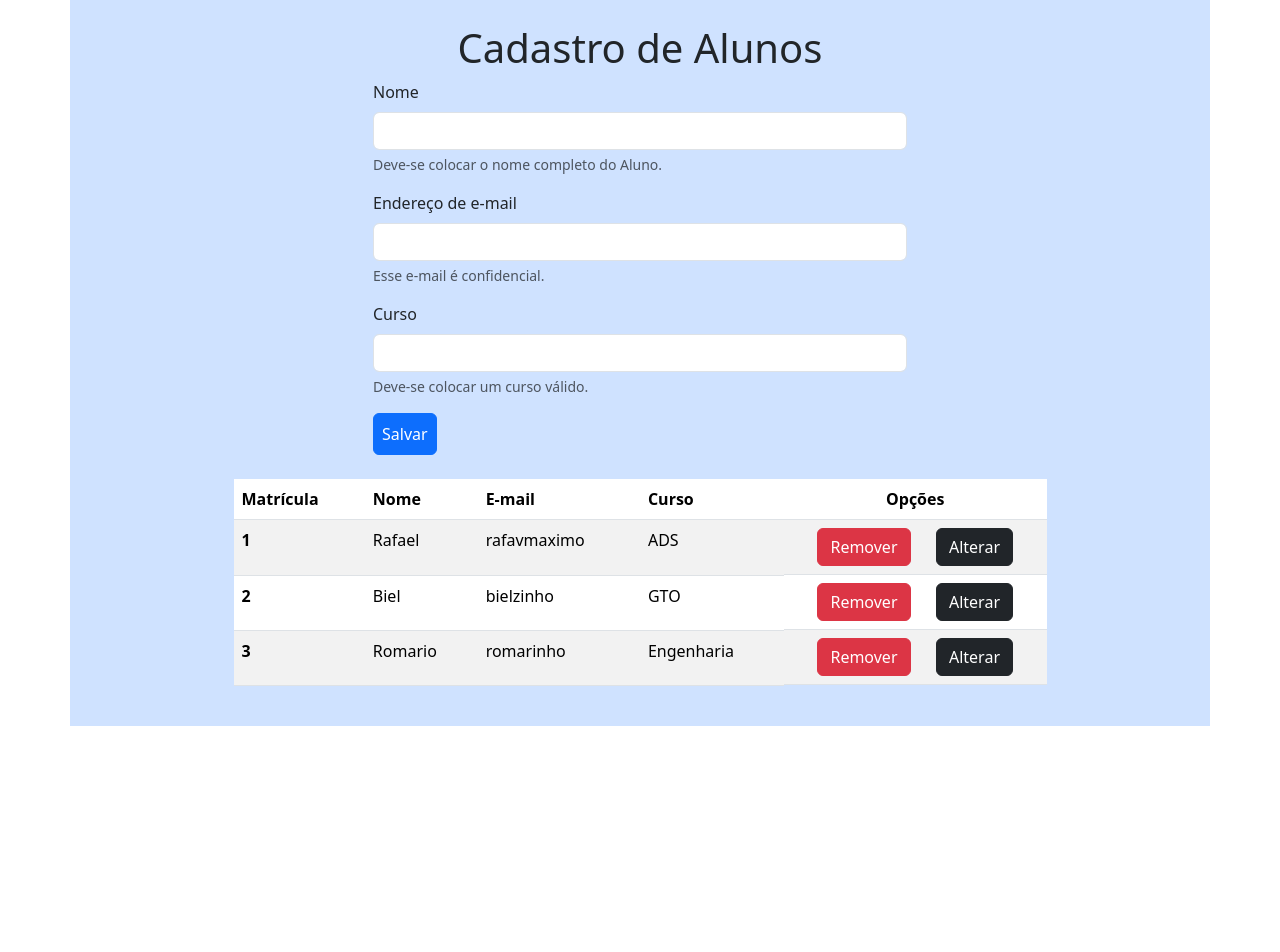
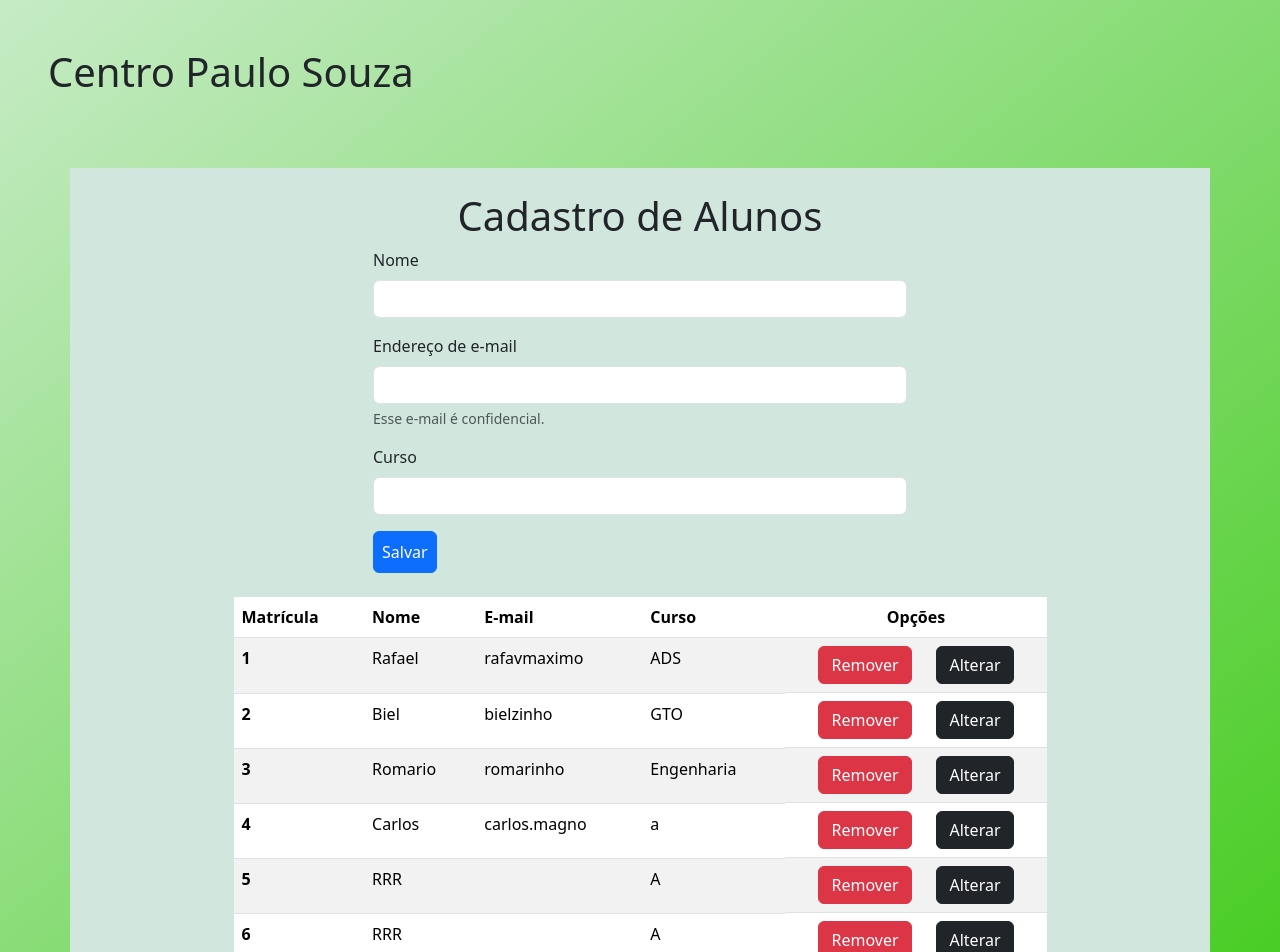
Before and after one commit to rafaelvieiramaximo/Cadastro-de-Aluno, an Angular app: page / in a window 1280 px wide. Shown: the top 952 px of the page. Before the commit the page ends 800 px from the top, so only its background shows below. Built offline with nearby package versions, Linux system fonts and the light colour scheme; data requests are answered from the project's data file.

Commit message:
:white_check_mark:Validators

```diff
--- a/db.json
+++ b/db.json
@@ -17,6 +17,24 @@
       "name": "Romario",
       "email": "romarinho",
       "course": "Engenharia"
+    },
+    {
+      "id": 4,
+      "name": "Carlos",
+      "email": "carlos.magno",
+      "course": "a"
+    },
+    {
+      "id": 5,
+      "name": "RRR",
+      "email": null,
+      "course": "A"
+    },
+    {
+      "id": 6,
+      "name": "RRR",
+      "email": null,
+      "course": "A"
     }
   ]
 }
--- a/src/app/app.component.html
+++ b/src/app/app.component.html
@@ -1 +1,2 @@
+<h1 class="m-auto p-5">Centro Paulo Souza</h1>
 <app-students></app-students>
--- a/src/app/students/students.component.html
+++ b/src/app/students/students.component.html
@@ -1,4 +1,4 @@
-<div class="container bg-primary-subtle p-4 t-2">
+<div class="container bg-success-subtle p-4 t-2 my-4">
     <div class="row">
         <div class="col-6 m-auto">
             <h1 class="text-center">Cadastro de Alunos</h1>
@@ -6,7 +6,12 @@
                 <div class="mb-3">
                     <label for="nome" class="form-label">Nome</label>
                     <input type="text" class="form-control" id="nome" formControlName="name">
-                    <div id="nameHelp" class="form-text">Deve-se colocar o nome completo do Aluno.</div>
+                    <small class="text-danger" *ngIf="isError && name.hasError('minlength')">
+                        *Nome tem que no mínimo 3 caracteres
+                    </small>
+                    <small class="text-danger" *ngIf="isError && name.hasError('required')">
+                        *O nome é necessário
+                    </small>
                 </div>
                 <div class="mb-3">
                     <label for="email" class="form-label">Endereço de e-mail</label>
@@ -16,7 +21,9 @@
                 <div class="mb-3">
                     <label for="curso" class="form-label">Curso</label>
                     <input type="text" class="form-control" id="curso" formControlName="course">
-                    <div id="nameHelp" class="form-text">Deve-se colocar um curso válido.</div>
+                    <small class="text-danger" *ngIf="isError && course.hasError('required')">
+                        *Campo requerido!!
+                    </small>
                 </div>
                 <button type="submit" class="btn btn-primary p-2" (click)="save()">Salvar</button>
             </form>
--- a/src/app/students/students.component.ts
+++ b/src/app/students/students.component.ts
@@ -1,6 +1,6 @@
 import { Component, OnInit } from '@angular/core';
 import { Student } from '../student';
-import { FormBuilder, FormGroup } from '@angular/forms';
+import { FormBuilder, FormGroup, Validators } from '@angular/forms';
 import { StudentService } from '../student.service';
 import { subscribeOn } from 'rxjs';
 
@@ -16,14 +16,16 @@ export class StudentsComponent implements OnInit {
 
   isEditing: boolean = false;
 
+  isError :boolean = false;
+
   constructor(private formBuilder: FormBuilder,
     private service: StudentService) {
 
     this.formsGroupStudent = formBuilder.group({
       id: [''],
-      name: [''],
+      name: ['', [Validators.minLength(3), Validators.required]],
       email: [''],
-      course: ['']
+      course: ['', [Validators.required,]]
     })
   }
   ngOnInit(): void {
@@ -36,23 +38,27 @@ export class StudentsComponent implements OnInit {
     })
   }
   save() {
+    if (this.formsGroupStudent.valid) {
       if (this.isEditing) {
         this.service.update(this.formsGroupStudent.value).subscribe({
           next: () => {
             this.loadStudent();
             this.isEditing = false;
+            this.isError = false;
           }
-      }
-      )
+        })
       }
       else {
         this.service.save(this.formsGroupStudent.value).subscribe({
           next: data => this.students.push(data)
         });
         this.formsGroupStudent.reset();
+        this.isError = false;
+      }
+    }else{
+      this.isError= true
     }
   }
-
   delete(student: Student) {
     this.service.delete(student).subscribe({
       next: () => this.loadStudent()
@@ -63,4 +69,12 @@ export class StudentsComponent implements OnInit {
     this.formsGroupStudent.setValue(student);
     this.isEditing = true;
   }
+
+  get name(): any {
+    return this.formsGroupStudent.get("name");
   }
+  get course(): any {
+    return this.formsGroupStudent.get("course");
+  }
+
+  }
--- a/src/styles.css
+++ b/src/styles.css
@@ -1 +1,4 @@
 /* You can add global styles to this file, and also import other style files */
+body{
+    background-image: linear-gradient(to bottom right, #C6EBC5 , #45cc1f);
+}
```
Lines whose indentation alone changed are shown as unchanged.
